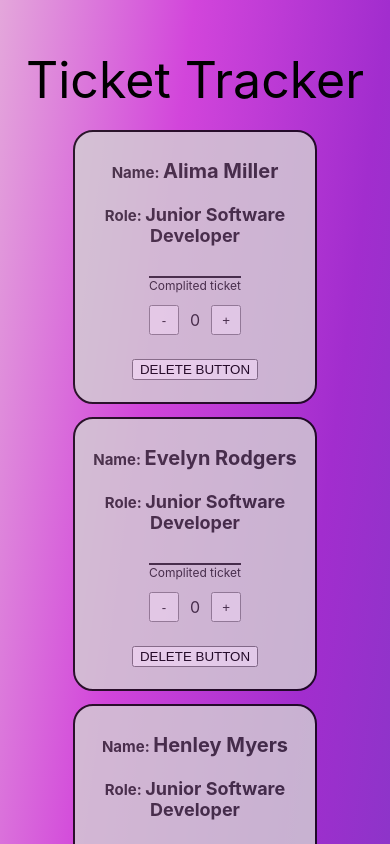
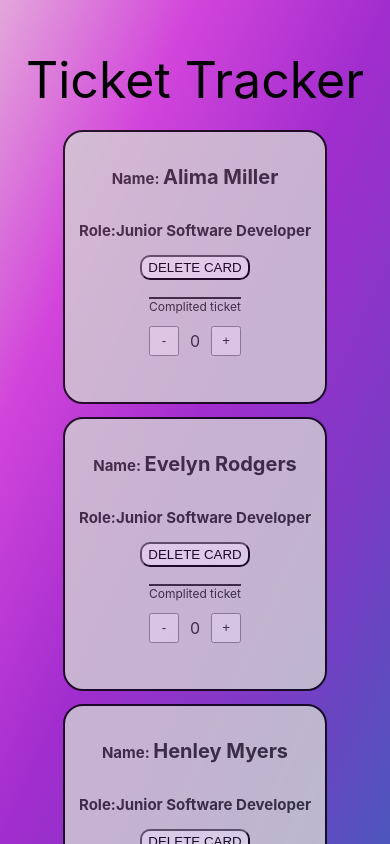
Before and after one commit to michalweclawik/ticker-tracker, a React (Create React App) app: page / in a window 390 px wide. Shown: the top 844 px of the page. Built offline with nearby package versions, Linux system fonts and the light colour scheme.

Commit message:
improved responsivnest

```diff
--- a/src/App.scss
+++ b/src/App.scss
@@ -1,5 +1,6 @@
 .app {
   width: 100vw;
+  height: 100vh;
   display: flex;
   align-items: center;
   flex-direction: column;
--- a/src/employeeCardContainer/EmployeeCardContainer.jsx
+++ b/src/employeeCardContainer/EmployeeCardContainer.jsx
@@ -7,7 +7,12 @@ const EmployeeCardContainer = ({ employeeArray, handleDelete }) => {
     return (
       <div key={employee.id} className="Employee__div">
         <EmployeeCard name={employee.name} role={employee.role} />
-        <button onClick={() => handleDelete(employee.id)}>DELETE BUTTON</button>
+        <button
+          className="Employee__div__button"
+          onClick={() => handleDelete(employee.id)}
+        >
+          DELETE CARD
+        </button>
       </div>
     );
   });
--- a/src/employeeCardContainer/EmployeeCardContainer.scss
+++ b/src/employeeCardContainer/EmployeeCardContainer.scss
@@ -7,7 +7,7 @@
 }
 
 .Employee__div {
-    width: 220px;
+    width: 240px;
     height: 250px;
     border: 2px solid black;
     border-radius: 20px;
@@ -18,21 +18,36 @@
     align-items: center;
     background-color: lightgrey;
     opacity: 0.8;
+
+    &__button {
+        height: 25px;
+        border-radius: 10px;
+        position: unset;
+        z-index: 1;
+        cursor: pointer;
+
+
+    }
 }
 
-@media screen and (max-width: 1085px) {
+.Employee__div__button:hover {
+    background-color: darkgray;
+    color: aliceblue;
+}
+
+@media screen and (max-width: 1400px) {
     .EmployeeCardContainer {
         grid-template-columns: repeat(4, 1fr);
     }
 }
 
-@media screen and (max-width: 925px) {
+@media screen and (max-width: 1200px) {
     .EmployeeCardContainer {
         grid-template-columns: repeat(3, 1fr);
     }
 }
 
-@media screen and (max-width: 675px) {
+@media screen and (max-width: 870px) {
     .EmployeeCardContainer {
         grid-template-columns: repeat(2, 1fr);
     }
@@ -40,7 +55,7 @@
 
 
 
-@media screen and (max-width: 475px) {
+@media screen and (max-width: 610px) {
     .EmployeeCardContainer {
         display: flex;
         flex-direction: column;
--- a/src/employeeCardContainer/employeeCard/EmployeeCard.scss
+++ b/src/employeeCardContainer/employeeCard/EmployeeCard.scss
@@ -5,6 +5,7 @@
     justify-content: space-between;
     align-items: center;
     opacity: 0.8;
+    position: absolute;
 
     &:hover {
         opacity: 1;
@@ -12,11 +13,11 @@
 
     &__name,
     &__role {
-        margin-top: 5px;
 
         align-items: baseline;
         text-align: center;
-
+        position: relative;
+        top: -30px
     }
 
     &__name {
@@ -24,7 +25,10 @@
     }
 
     &__role {
-        font-size: 18px;
+
+        font-size: 15px;
+        display: flex;
+        flex-wrap: wrap;
     }
 
 
```
